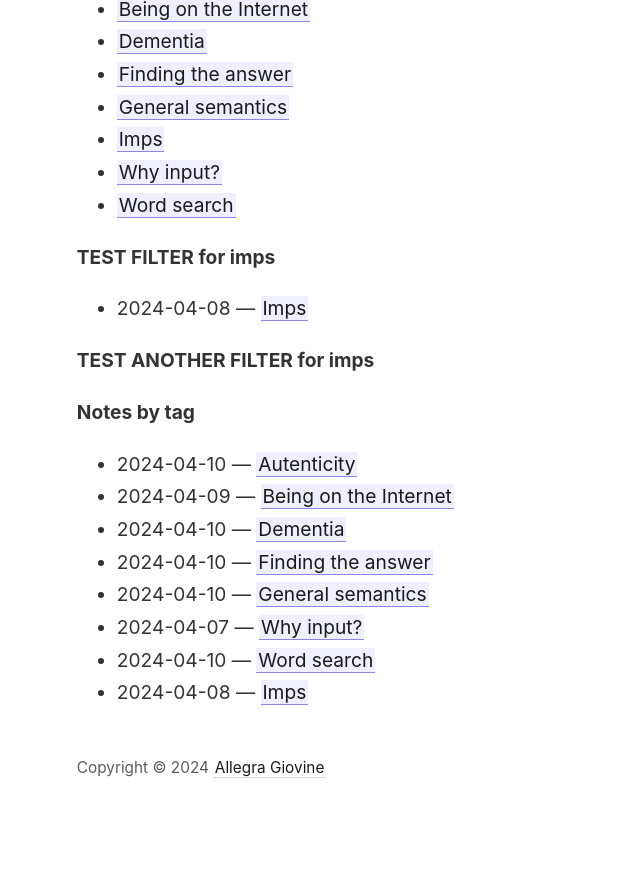
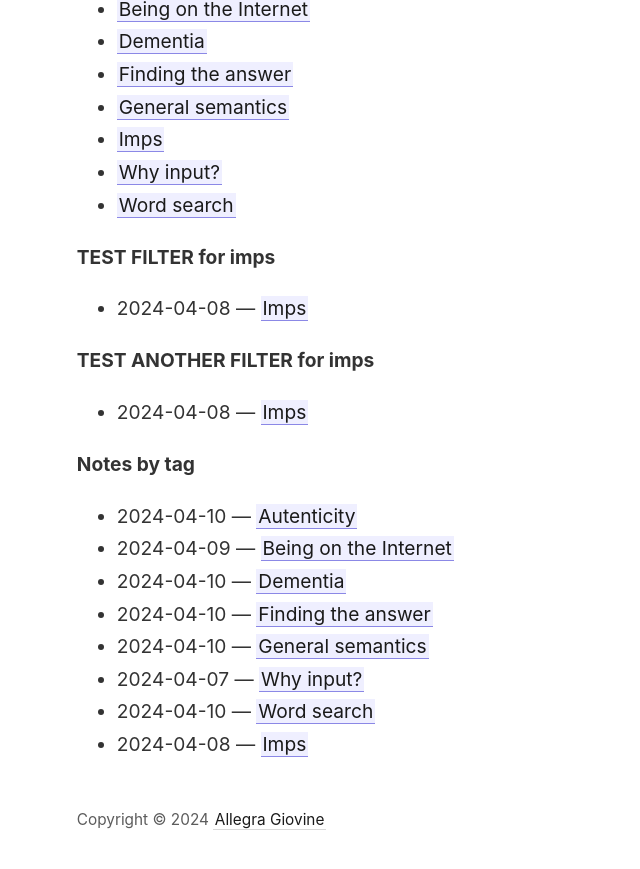
Before and after one commit to agiovine/agiovine.github.io, a Jekyll site: the page built from _pages/index.md, in a window 1280 px wide and 900 px high, scrolled down 1365 px. Shown: the top 869 px of the window, without its empty margins (0-640 px from the left). Built offline with Jekyll 4.4.1, drawn with Linux system fonts in a browser that asks for light colours; before the commit the page ends 2213 px from its top, so only the background shows below that.

Commit message:
Add files via upload

```diff
--- a/_pages/index.md
+++ b/_pages/index.md
@@ -76,13 +76,11 @@ Now, the mess: I'm playing around with everything below the line!
 <strong>TEST ANOTHER FILTER for imps</strong>
 
 <ul>
-  {% assign test_notes5 = site.notes %}
+  {% assign test_notes5 = site.notes | where:"tags","test" %}
   {% for note in test_notes5 %}
-	  {% if page.tags == "test" %}
 	<li>
       {{ note.datefirstcreated }} — <a class="internal-link" href="{{ site.baseurl }}{{ note.url }}">{{ note.title }}</a>
     </li>
-    {% endif %}
   {% endfor %}
 </ul>
 
```
